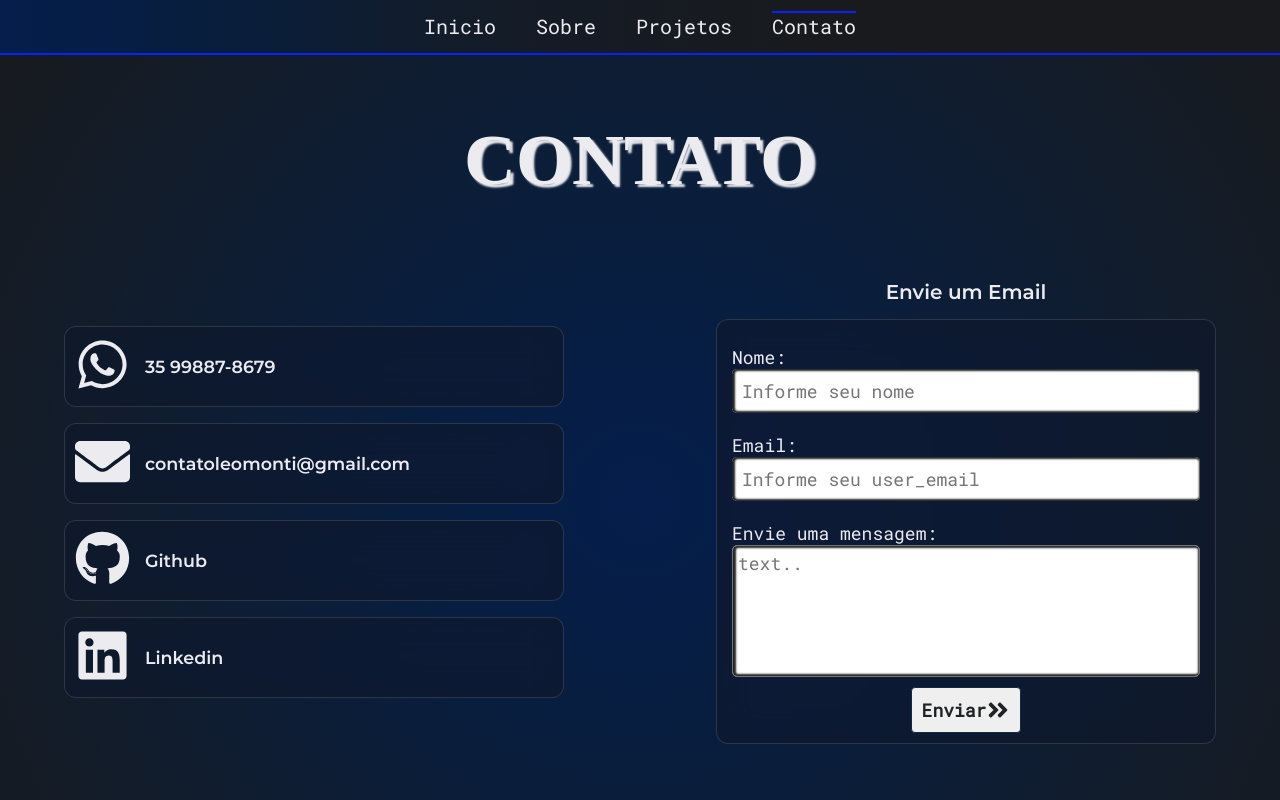
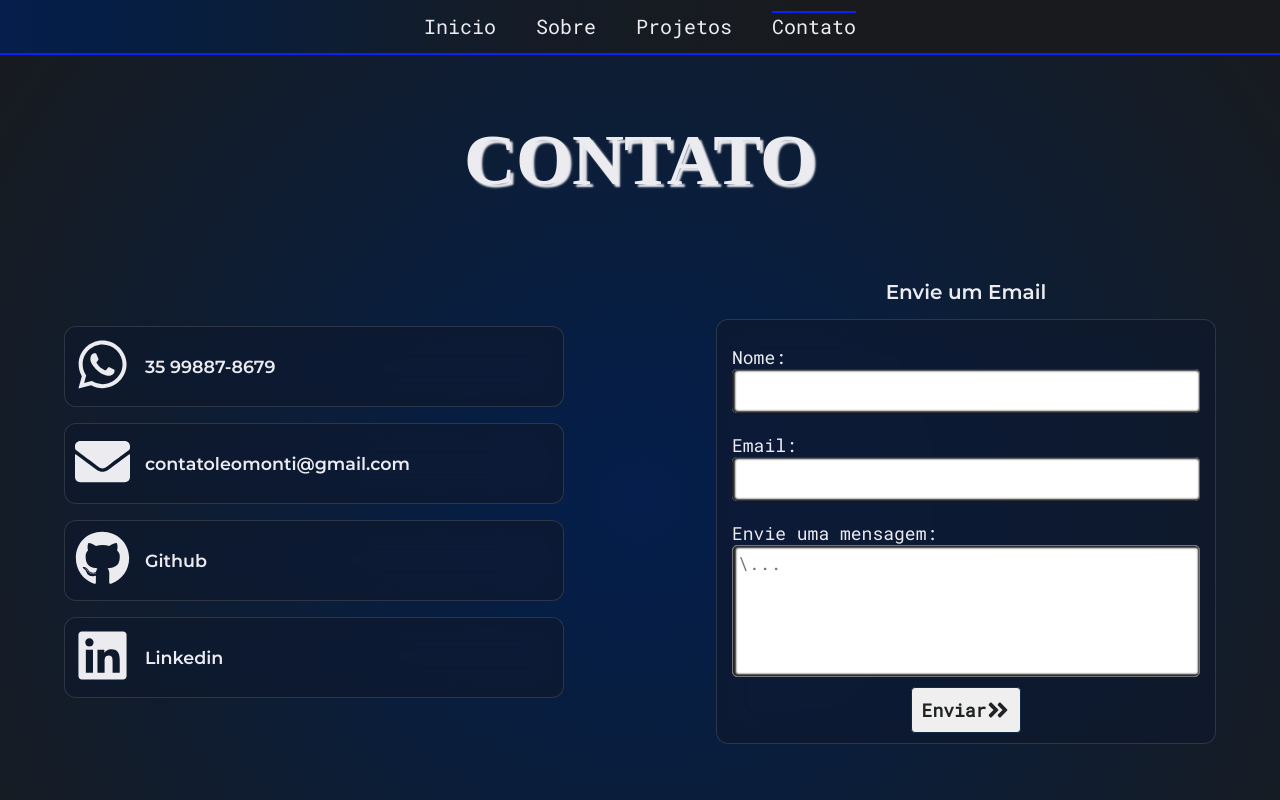
Before and after one commit to LeonardoMonti/portfolio, a React (Create React App) app: page /Contact in a window 1280 px wide. Shown: the top 800 px of the page. Built offline with nearby package versions, Linux system fonts and the light colour scheme; no server answers; a web font is replaced by a local one.

Commit message:
remove placeholder

```diff
--- a/src/components/contact/ContactForm.js
+++ b/src/components/contact/ContactForm.js
@@ -206,7 +206,6 @@ export default function ContactForm() {
               onChange={formik.handleChange}
               onBlur={formik.handleBlur}
               value={formik.values.user_name}
-              placeholder="Informe seu nome"
             />
           </label>
 
@@ -226,7 +225,6 @@ export default function ContactForm() {
               onChange={formik.handleChange}
               onBlur={formik.handleBlur}
               value={formik.values.user_email}
-              placeholder="Informe seu user_email"
             />
           </label>
 
@@ -247,7 +245,7 @@ export default function ContactForm() {
               onChange={formik.handleChange}
               onBlur={formik.handleBlur}
               value={formik.values.message}
-              placeholder="text.."
+              placeholder="\..."
             />
           </label>
 
```
